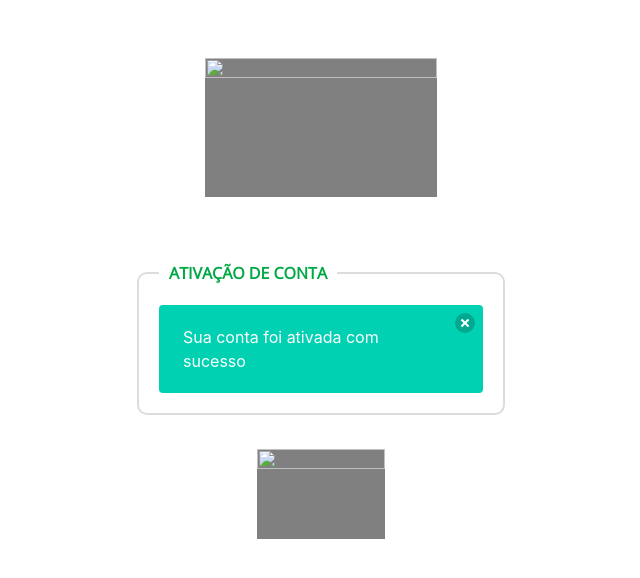
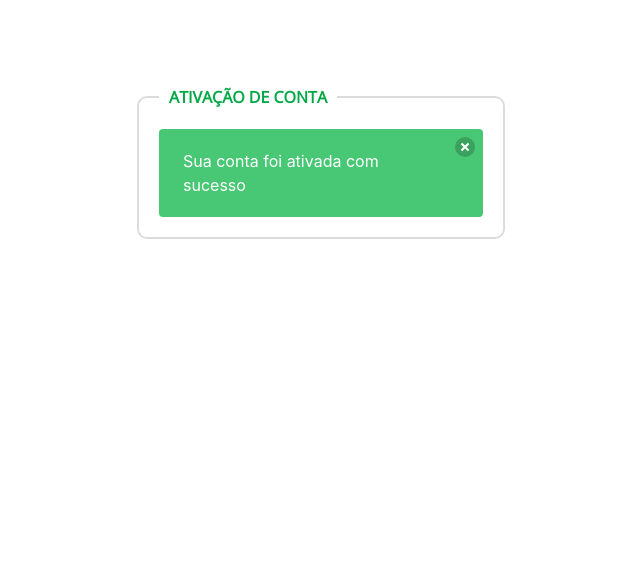
Before and after one commit to JoaoCampos-M/SGP_Autenticacao, a plain HTML site: page ativarsucesso.html in a window 1280 px wide. Shown: the whole page, without its empty margins (319-959 px from the left). Drawn offline with nearby package versions, Linux system fonts and the light colour scheme.

Commit message:
tela de sucesso ao ativar finalizada aguardando possiveis ajustes

```diff
--- a/ativarsucesso.html
+++ b/ativarsucesso.html
@@ -28,31 +28,17 @@
             <div class="columns">
                 <div class="column"></div>
                 <div class="column is-4">
-                    <div class="columns">
-                        <div class="column"></div>
-                        <div class="column">
-                            <img src="" width="232" height="139">
-                        </div>
-                        <div class="column"></div>
-                    </div>
 
                     <fieldset class="panel">
                         <legend>Ativação de Conta</legend>
 
-                        <div class="notification is-primary">
+                        <div class="notification is-success">
                             <button class="delete"></button>
                             Sua conta foi ativada com sucesso
                         </div>
 
                     </fieldset>
 
-                    <div class="columns">
-                        <div class="column"></div>
-                        <div class="column  ">
-                            <img src="" width="128" height="90">
-                        </div>
-                        <div class="column"></div>
-                    </div>
 
                 </div>
                 <div class="column"></div>
```
